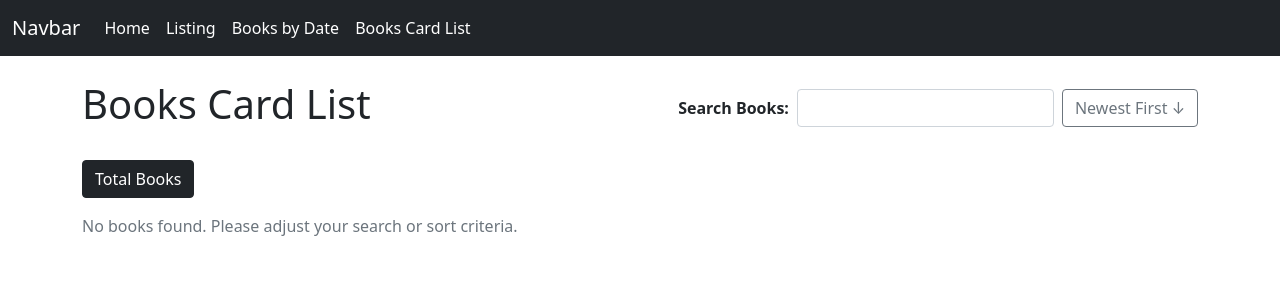
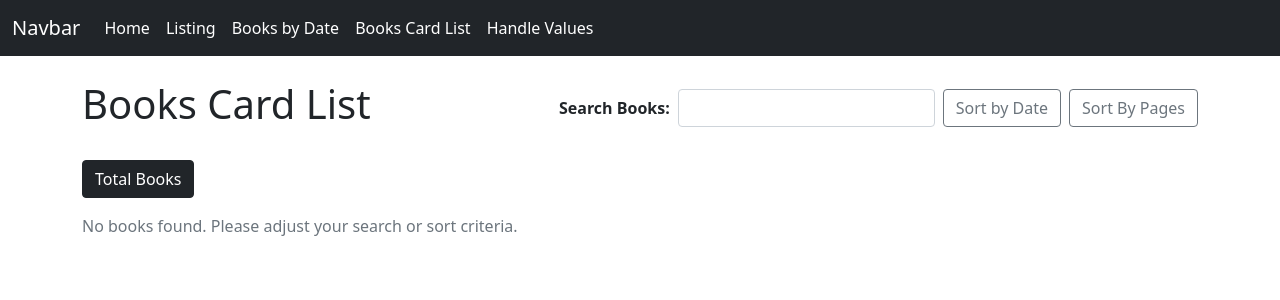
Before and after one commit to visha1codehub/django-with-htmx, a Django app: template src/app/templates/books_card_list.html in a window 1280 px wide. Shown: the top 300 px of the page. Run offline with Django 5.2, Linux system fonts and the light colour scheme; the template is opened without the code that fills it, so the values that code supplies are empty; some libraries are stand-ins or nearby versions.

Commit message:
Experiment on sending the multiple kwargs through htmx.

```diff
--- a/src/app/templates/base.html
+++ b/src/app/templates/base.html
@@ -3,8 +3,11 @@
   <head>
     <meta charset="utf-8">
     <meta name="viewport" content="width=device-width, initial-scale=1">
+    <link rel="icon" type="image/x-icon" href="https://cdn.jsdelivr.net/gh/devicons/devicon@latest/icons/renpy/renpy-original.svg"/>
+
     <link href="https://cdn.jsdelivr.net/npm/bootstrap@5.0.2/dist/css/bootstrap.min.css" rel="stylesheet" integrity="sha384-EVSTQN3/azprG1Anm3QDgpJLIm9Nao0Yz1ztcQTwFspd3yD65VohhpuuCOmLASjC" crossorigin="anonymous">
     <script src="https://unpkg.com/htmx.org@1.9.2"></script>
+    <link rel="stylesheet" type='text/css' href="https://cdn.jsdelivr.net/gh/devicons/devicon@latest/devicon.min.css" />
     {% block title %}{% endblock title %}
   </head>
   <body>
@@ -28,6 +31,9 @@
             <li class="nav-item">
               <a class="nav-link active" aria-current="page" href="{% url 'books-card-list' %}">Books Card List</a>
             </li>
+            <li class="nav-item">
+              <a class="nav-link active" aria-current="page" href="{% url 'handle-values' %}">Handle Values</a>
+            </li>
           </ul>
         </div>
       </div>
--- a/src/app/templates/books_card_list.html
+++ b/src/app/templates/books_card_list.html
@@ -3,19 +3,24 @@
 {% block content %}
     <div class="container my-4">
         <div class="d-flex justify-content-between align-items-center mb-4">
-            <h1>Books Card List</h1>
 
-            <form hx-get="{% url 'books-card-list' %}" hx-trigger="input delay:500ms, click from:#sort-btn"
-                  hx-params="*" hx-target="#targetdiv" hx-swap="innerHTML" class="d-flex align-items-center">
+            <h1><i class="devicon-gitbook-original colored"></i>
+                 Books Card List</h1>
+
+            <form hx-get="{% url 'books-card-list' %}" hx-trigger="input delay:500ms, click from:#sort-date-btn, click from:#sort-page-btn"
+                  hx-target="#targetdiv" hx-swap="innerHTML" class="d-flex align-items-center">
 
                 <label for="search-query" class="form-label me-2 mb-0"><strong>Search Books:</strong></label>
                 <input type="text" id="search-query" name="search_query" class="form-control" style="width: auto;">
 
                 <!-- Hidden input to hold sort order -->
-                <input type="hidden" id="sort-order-hidden" name="sort_order" value="asc">
+                <input type="hidden" id="sort-hidden" name="sort_order" value="asc">
 
-                <button type="button" id="sort-btn" class="btn btn-outline-secondary ms-2" onclick="toggleSortOrder(this)">
-                    Newest First ↓
+                <button type="button" id="sort-date-btn" class="btn btn-outline-secondary ms-2" onclick="toggleDateSortOrder(this)">
+                    Sort by Date
+                </button>
+                <button type="button" id="sort-page-btn" value="asc" class="btn btn-outline-secondary ms-2" onclick="togglePageSortOrder(this)">
+                    Sort By Pages
                 </button>
             </form>
         </div>
@@ -48,21 +53,52 @@
     </div>
 
     <script>
-        function toggleSortOrder(button) {
+        function toggleDateSortOrder(button) {
             // Get the hidden input field for sort order
-            const sortOrderHidden = document.getElementById("sort-order-hidden");
+            const sortOrderHidden = document.getElementById("sort-hidden");
 
             // Toggle sort order and update button text
             if (sortOrderHidden.value === "asc") {
                 sortOrderHidden.value = "desc";
-                button.textContent = "Oldest First ↑";
+                button.textContent = "Sort by Date ↑";
             } else {
                 sortOrderHidden.value = "asc";
-                button.textContent = "Newest First ↓";
+                button.textContent = "Sort by Date ↓";
             }
 
             // Manually trigger the form submission
             button.form.dispatchEvent(new Event("submit", { cancelable: true, bubbles: true }));
         }
+        function togglePageSortOrder(button) {
+            // Get the hidden input field for sort order
+            const sortOrderHidden = document.getElementById("sort-hidden");
+
+            // Toggle sort order and update button text
+            if (sortOrderHidden.value === "pasc") {
+                sortOrderHidden.value = "pdesc";
+                button.textContent = "Sort by Pages ↑";
+            } else {
+                sortOrderHidden.value = "pasc";
+                button.textContent = "Sort by Pages ↓";
+            }
+
+            // Manually trigger the form submission
+            button.form.dispatchEvent(new Event("submit", { cancelable: true, bubbles: true }));
+        }
+        /* function togglePageSortOrder(button) {
+            // Get the hidden input field for sort order
+
+            // Toggle sort order and update button text
+            if (button.value === "asc") {
+                button.value = "desc";
+                button.textContent = "Pages ↑";
+            } else {
+                button.value = "asc";
+                button.textContent = "Pages ↓";
+            }
+
+            // Manually trigger the form submission
+            button.form.dispatchEvent(new Event("submit", { cancelable: true, bubbles: true }));
+        } */
     </script>
 {% endblock content %}
--- a/src/app/urls.py
+++ b/src/app/urls.py
@@ -9,4 +9,5 @@ urlpatterns = [
     # path("books-by-date/", views.books_by_date, name="books-by-date"),
     path("books-by-date/", views.BooksByDateView.as_view(), name="books-by-date"),
     path("books-card-list/", views.books_card_list, name="books-card-list"),
+    path('handle-values/', views.handle_values, name='handle-values'),
 ]
```
Also changed, not shown: src/app/templates/handle_values.html (added, +35 -0 lines), src/app/views.py (+22 -1 lines).
